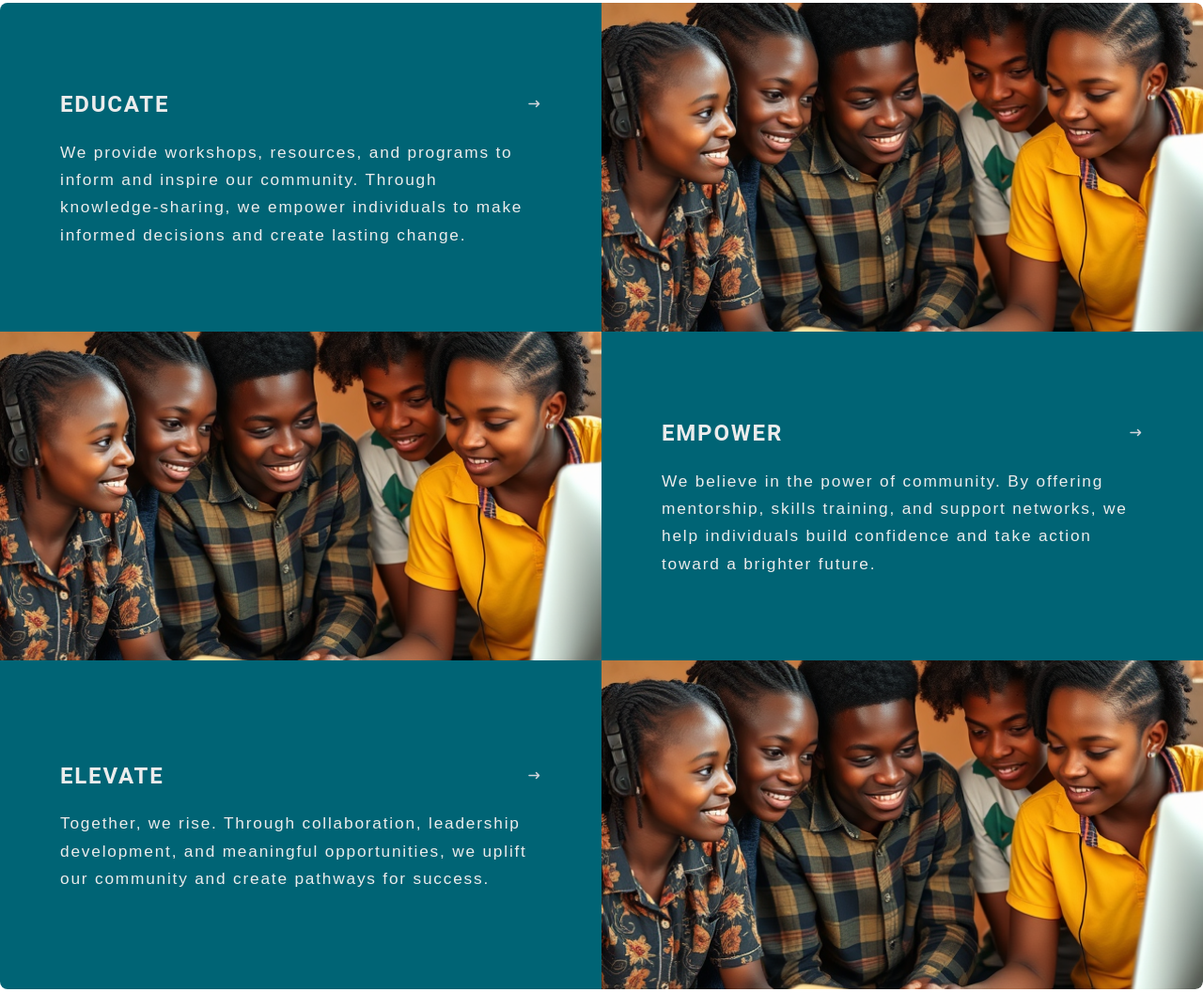
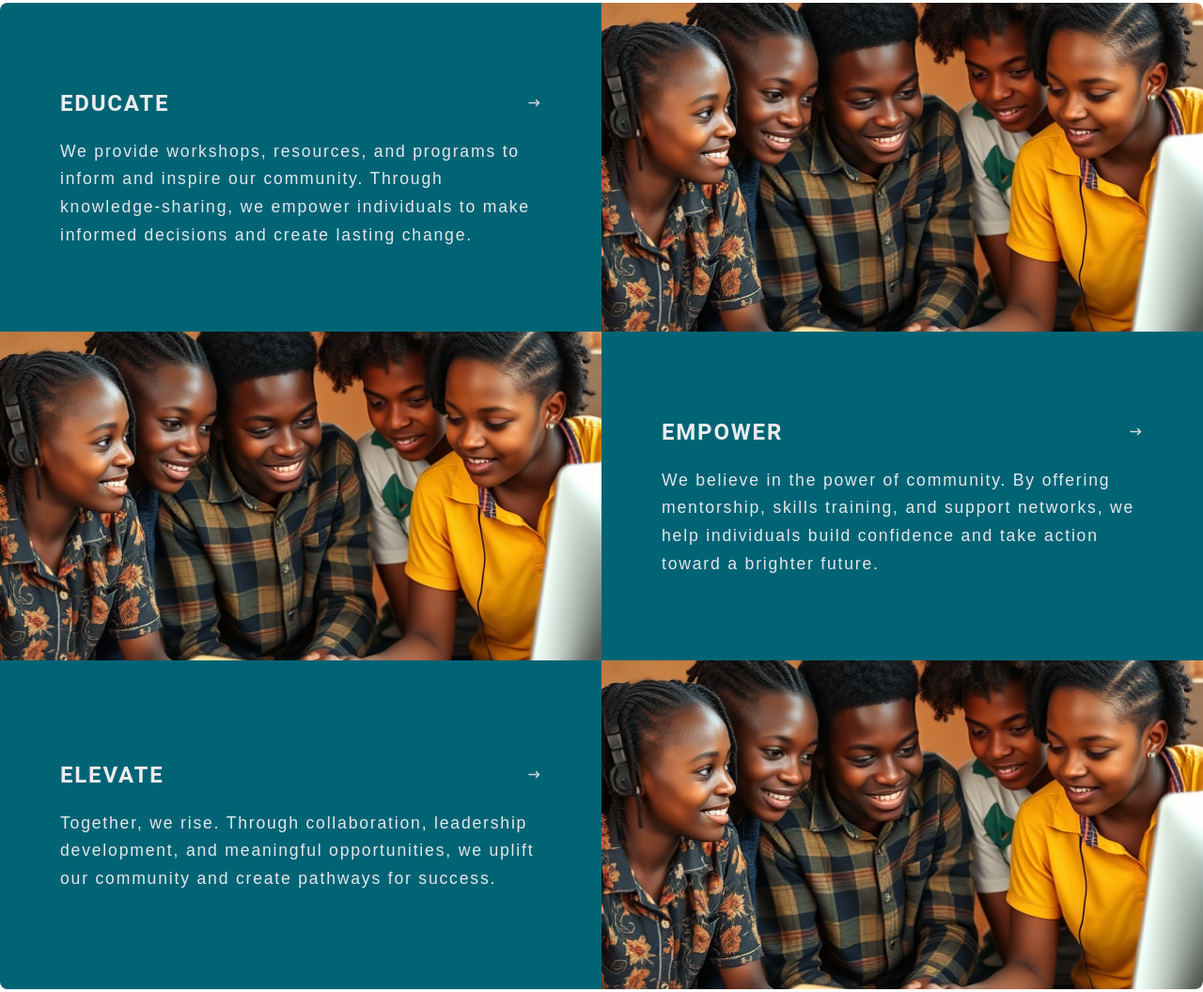
Before and after one commit to alekskimeu/triple-e, an Astro site: page / in a window 1280 px wide. Shown: the part 761-1817 px from the top of the page at 94% size. Built offline with nearby package versions, Linux system fonts and the light colour scheme; Astro itself is replaced by a stand-in of ours.

Commit message:
change activity description font size

```diff
--- a/src/components/Activity.astro
+++ b/src/components/Activity.astro
@@ -13,6 +13,6 @@ const {title, description, image} = Astro.props
             {title}
             <i class="fas fa-arrow-right-long text-xs text-gray-300"></i>
         </h4>
-        <p class="text-[1.08rem] font-normal">{description}</p>
+        <p class="text-[1.1rem] text-gray-200 font-normal">{description}</p>
     </div>
 </div>
```
